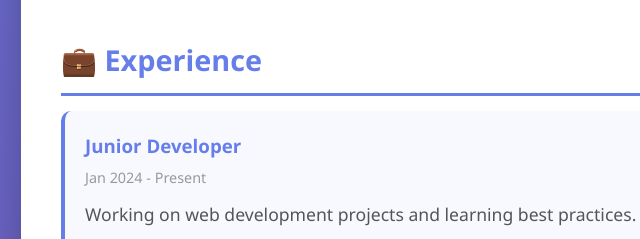
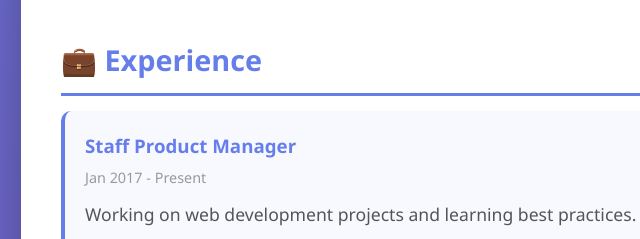
Before and after one commit to sagarikaa/sagarikaa.github.io, a plain HTML site: page index.html in a window 1280 px wide. Shown: the part 863-1102 px from the top of the page, 219-859 px from the left. Drawn offline with Linux system fonts and the light colour scheme.

Commit message:
Update job title and dates in experience section

```diff
--- a/index.html
+++ b/index.html
@@ -192,8 +192,8 @@
             <section class="section">
                 <h2>💼 Experience</h2>
                 <div class="experience-item">
-                    <h3>Junior Developer</h3>
-                    <div class="date">Jan 2024 - Present</div>
+                    <h3>Staff Product Manager</h3>
+                    <div class="date">Jan 2017 - Present</div>
                     <p>Working on web development projects and learning best practices.</p>
                 </div>
                 <div class="experience-item">
```
